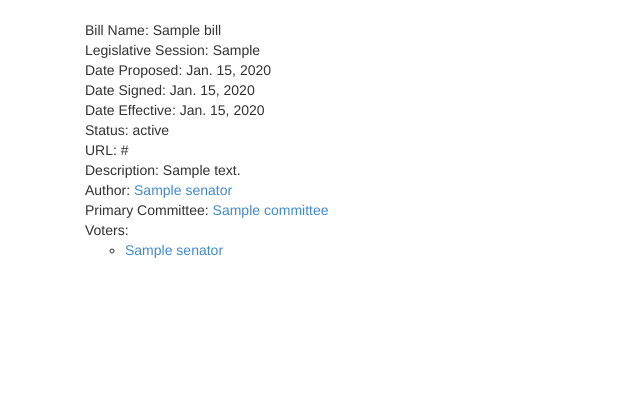
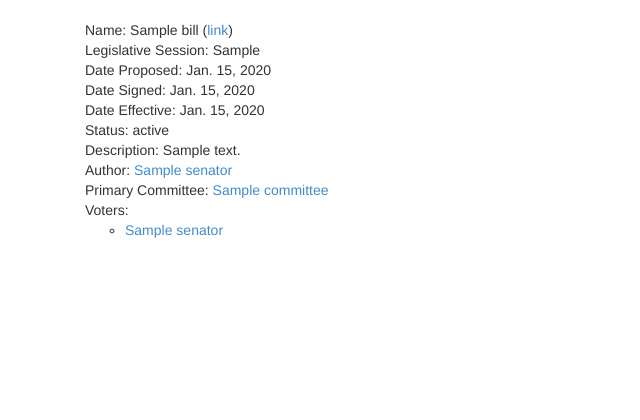
Before and after one commit to Jkettler/cs373-idb, a Django app: page /bills/1/ in a window 1280 px wide. Shown: the part 108-528 px from the top of the page, without its empty margins (0-640 px from the left). Run offline with Django 3.2, Linux system fonts and the light colour scheme; tables that the repository leaves empty hold one stand-in row (values such as "Sample post"); parts of the project's set-up code (start-up, migrations or seed data) failed here and were passed over; some libraries are stand-ins or nearby versions.

Commit message:
made use of bill external link

```diff
--- a/idb/templates/bill.html
+++ b/idb/templates/bill.html
@@ -3,13 +3,12 @@
   <div class="col-sm-8">
     {% if bill %}
       <ul class="list-unstyled">
-        <li>Bill Name: {{ bill.name }}</li>
+        <li>Name: {{ bill.name }} (<a href="{{ bill.url }}">link</a>)</li>
         <li>Legislative Session: {{ bill.legislative_session }}</li>
         <li>Date Proposed: {{ bill.date_proposed }}</li>
         <li>Date Signed: {{ bill.date_signed }}</li>
         <li>Date Effective: {{ bill.date_effective }}</li>
         <li>Status: {{ bill.status }}</li>
-        <li>URL: {{ bill.url }}</li>
         <li>Description: {{ bill.description }}</li>
         <li>Author: <a href="/senator/{{ bill.author.id }}/"> {{ bill.author.name }}</a></li>
         <li>Primary Committee: <a href="/committee/{{ bill.primary_committee.id }}/"> {{ bill.primary_committee.name }}</a></li>
```
